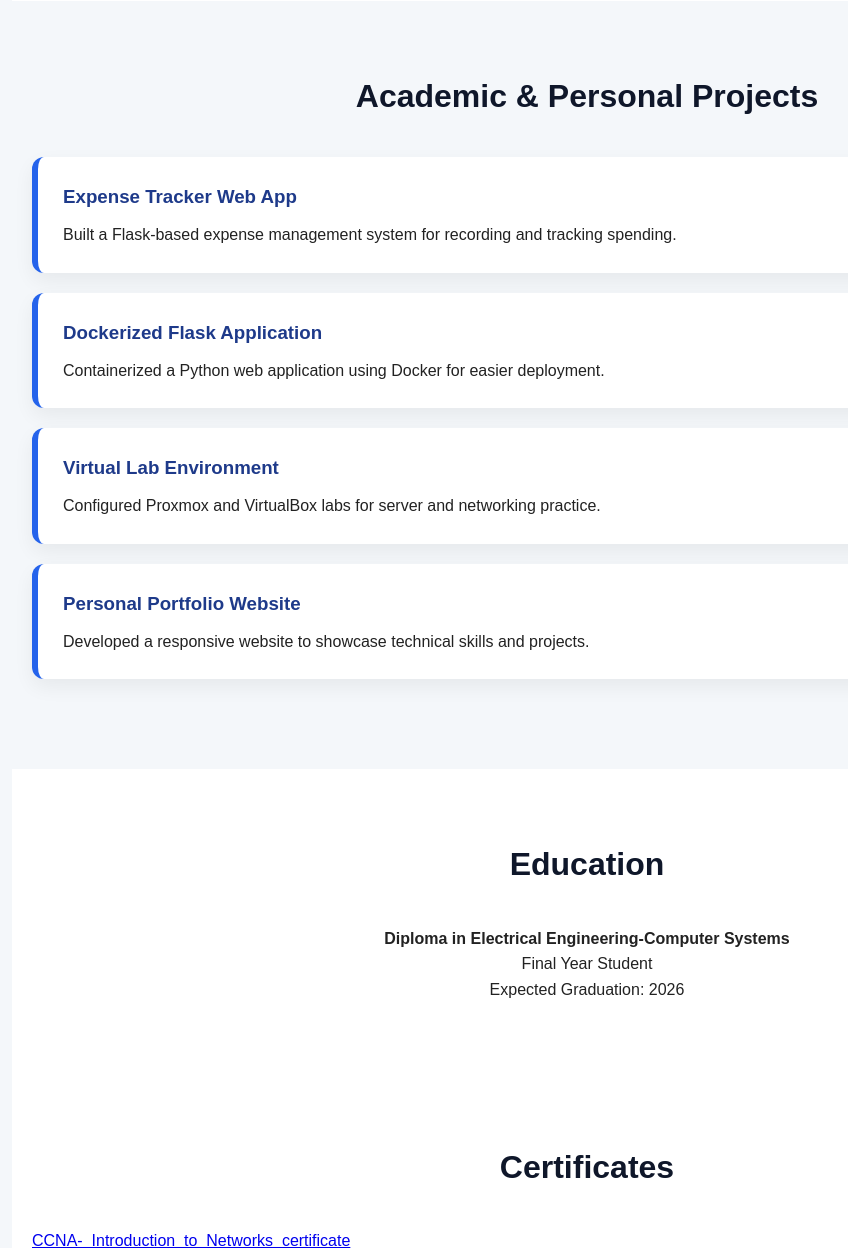
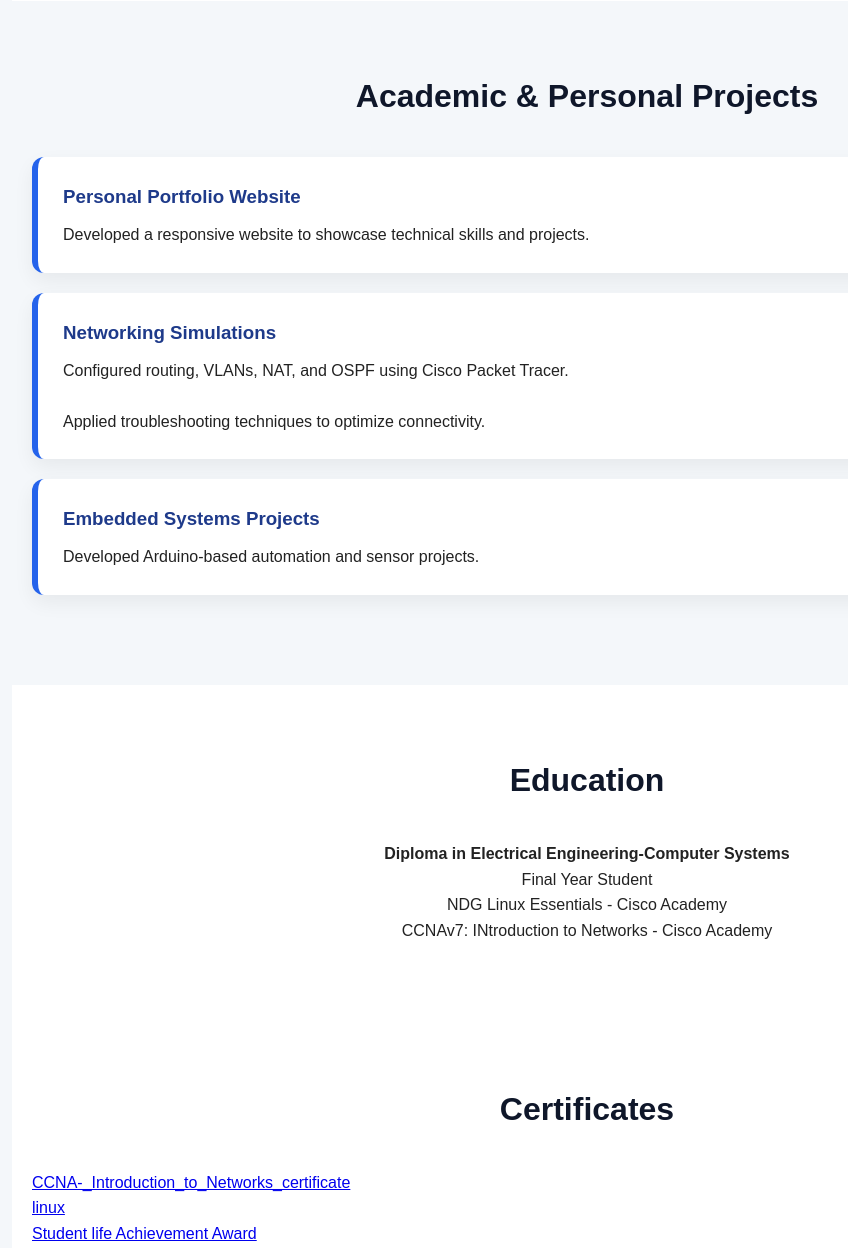
Before and after one commit to Amahle-Notununu/amahle-portfolio, a Flask app: page / in a window 1280 px wide. Shown: the part 1337-2585 px from the top of the page, without its empty margins (53-901 px from the left). Run offline with Flask 3, Linux system fonts and the light colour scheme.

Commit message:
Updated portfolio website

```diff
--- a/templates/index.html
+++ b/templates/index.html
@@ -17,7 +17,7 @@
         <h1>Amahle Notununu</h1>
         <p>Final Year Electrical Engineering-Computer Systems Student | Tech Enthusiast | Junior Systems Engineer</p>
         <a href="#contact" class="btn">Hire Me</a>
-        <a href="#" class="btn secondary">Download CV</a>
+        <a href="{{ url_for('static', filename='files/CV.pdf') }}" class="btn secondary" download> Download CV</a>
     </div>
 </header>
 
@@ -61,23 +61,19 @@
     <h2>Academic & Personal Projects</h2>
 
     <div class="project">
-        <h3>Expense Tracker Web App</h3>
-        <p>Built a Flask-based expense management system for recording and tracking spending.</p>
+        <h3>Personal Portfolio Website</h3>
+        <p>Developed a responsive website to showcase technical skills and projects.</p>
     </div>
 
     <div class="project">
-        <h3>Dockerized Flask Application</h3>
-        <p>Containerized a Python web application using Docker for easier deployment.</p>
+        <h3>Networking Simulations</h3>
+        <p>Configured routing, VLANs, NAT, and OSPF using Cisco Packet Tracer.</p><br>
+        <p>Applied troubleshooting techniques to optimize connectivity.</p>
     </div>
 
     <div class="project">
-        <h3>Virtual Lab Environment</h3>
-        <p>Configured Proxmox and VirtualBox labs for server and networking practice.</p>
-    </div>
-
-    <div class="project">
-        <h3>Personal Portfolio Website</h3>
-        <p>Developed a responsive website to showcase technical skills and projects.</p>
+        <h3>Embedded Systems Projects</h3>
+        <p>Developed Arduino-based automation and sensor projects.</div>
     </div>
 </section>
 
@@ -85,8 +81,9 @@
     <h2>Education</h2>
     <p><strong>Diploma in Electrical Engineering-Computer Systems</strong></p>
     <p>Final Year Student</p>
+    <p>NDG Linux Essentials - Cisco Academy </p>
+    <p>CCNAv7: INtroduction to Networks - Cisco Academy</p>
 
-    <p>Expected Graduation: 2026</p>
 </section>
 
 <section id="certifications" class="section light">
```
Also changed, not shown: static/files/Level Up Cybersecurity with Generative AI.jpg (added), 1 other file.
